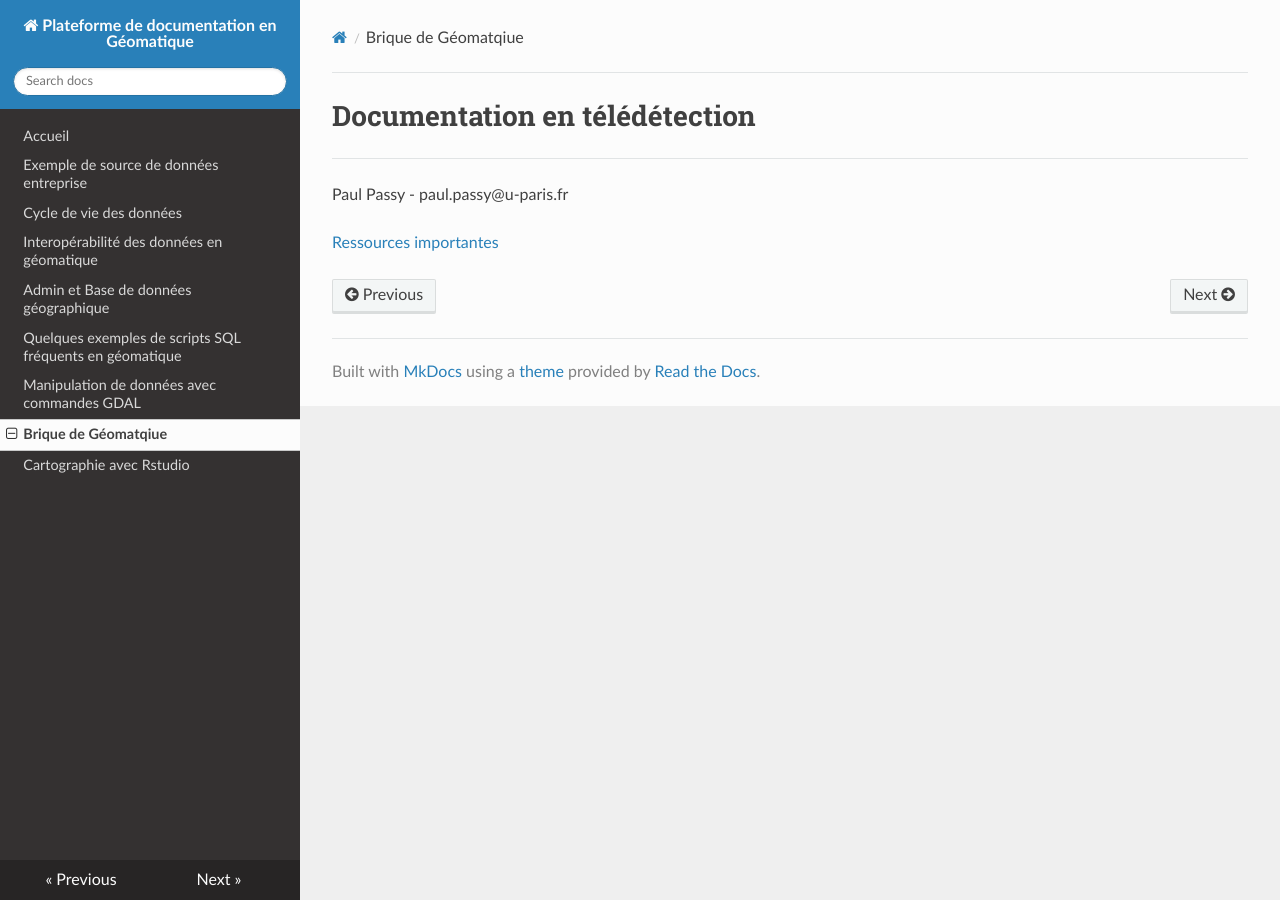
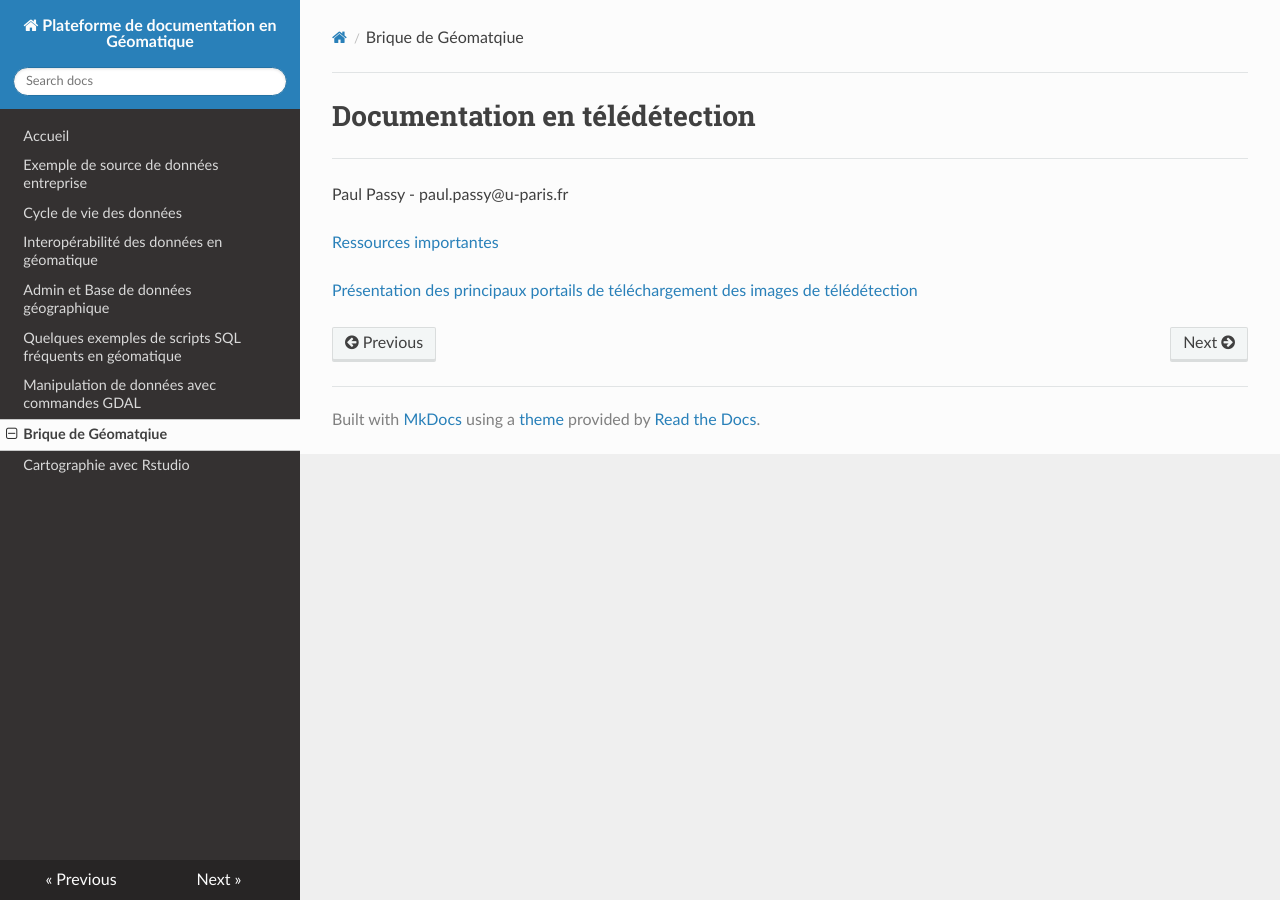
Before and after one commit to abdou123-guene/Site_de_documentation_geomatique, an MkDocs documentation site: the page built from docs/teledetection.md, in a window 1280 px wide. Built offline with MkDocs 1.6.1, drawn with Linux system fonts in a browser that asks for light colours; nearby versions of some CDN libraries.

Commit message:
Update teledetection.md

```diff
--- a/docs/teledetection.md
+++ b/docs/teledetection.md
@@ -3,3 +3,5 @@
 Paul Passy \- paul.passy@u-paris.fr
 
 [Ressources importantes](https://briques-de-geomatique.readthedocs.io/fr/latest/telede-theorie-missions-donnees.html)
+
+[Présentation des principaux portails de téléchargement des images de télédétection](https://gitlab.huma-num.fr/ppassy/m1_tgae_portails.git)
```
